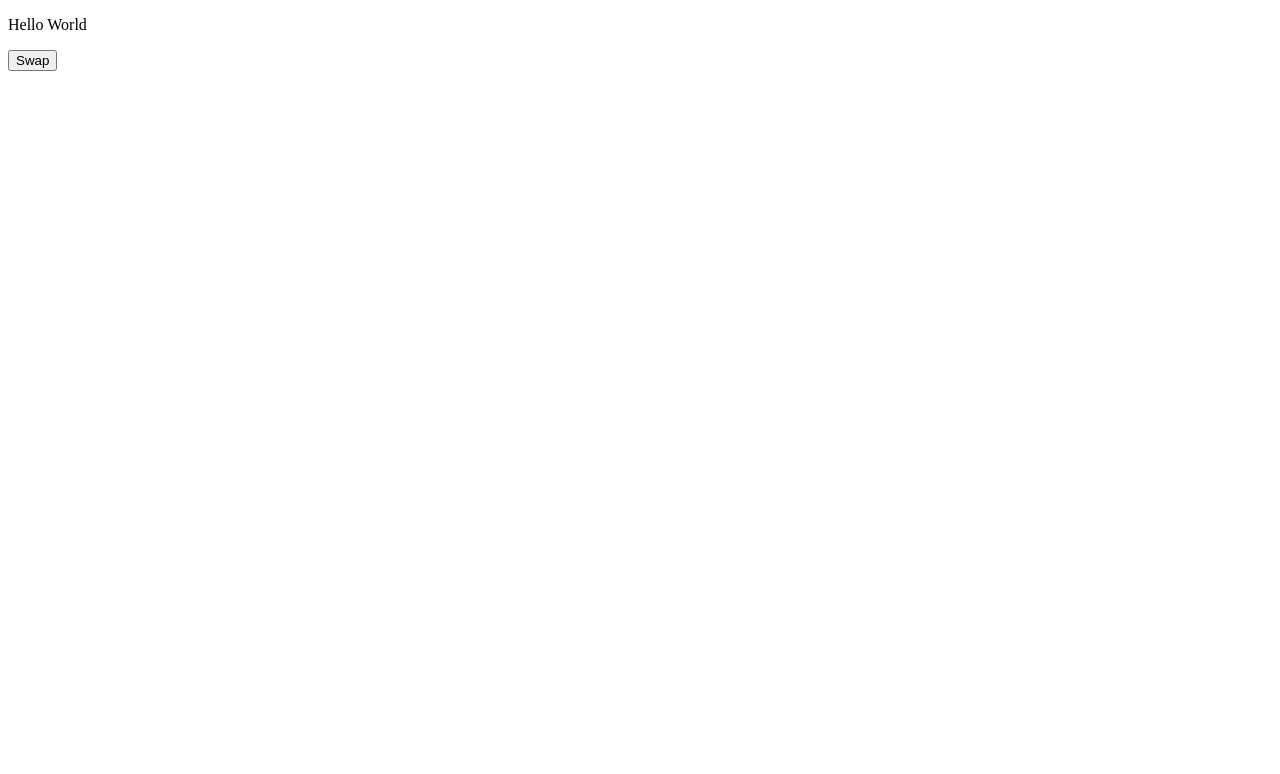
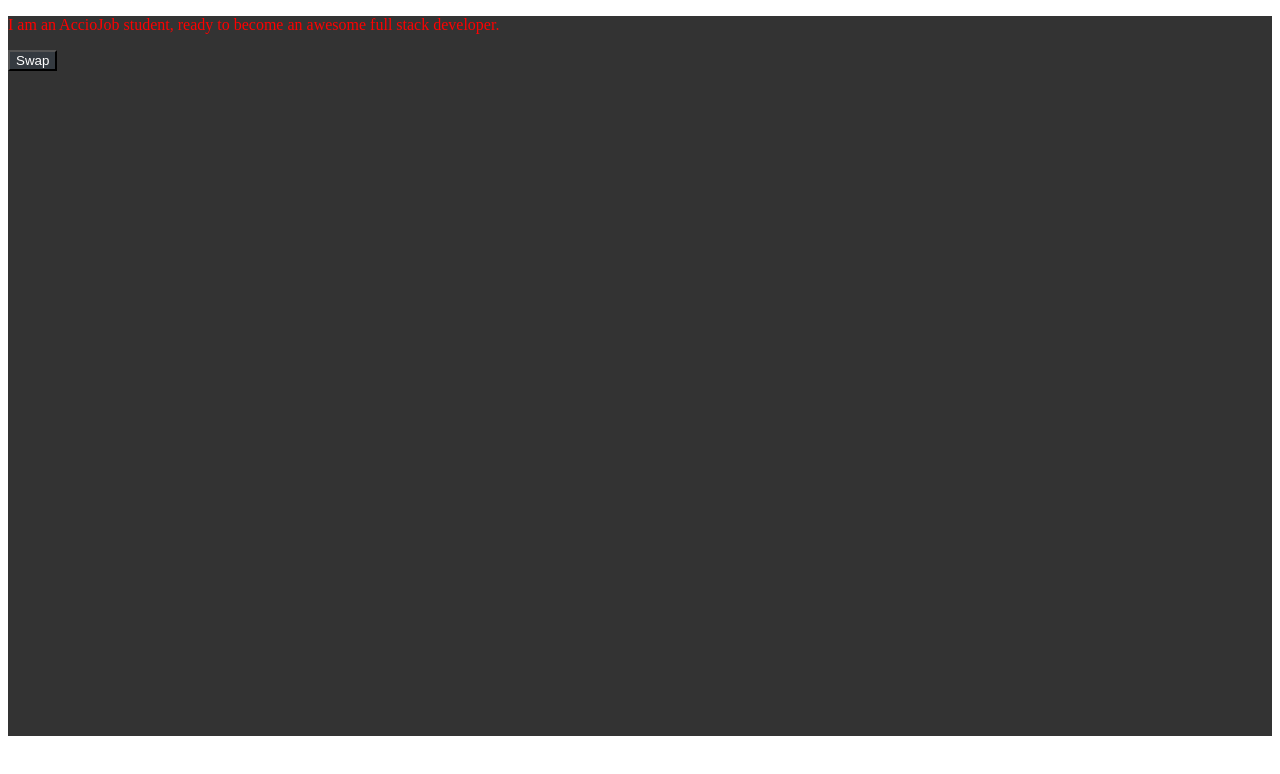
Before and after one commit to acciojob/dark-theme-shivani-5548, a website: page main.html in a window 1280 px wide. Both pictures are taken after a click on the button "Swap". Drawn offline with Linux system fonts and the light colour scheme.

Commit message:
created a submission

```diff
--- a/main.html
+++ b/main.html
@@ -7,13 +7,13 @@
     <link rel="stylesheet" href="styles.css">
   </head>
   <body>
-    <main>
+    <main id="app" class="day">
       <!-- html markup here -->
       <p id="ptag">
-        Hello World
+        I am an AccioJob student, ready to become an awesome full stack developer.
       </p>
-      <button>Swap</button>
-    </main>
+      <button id="swap" onclick="swapTheme()" class="button_day">Swap</button>
+	</main>
     <script src="./script.js"></script>
   </body>
 </html>
--- a/script.js
+++ b/script.js
@@ -1 +1,18 @@
 //your code here
+
+function swapTheme() {
+    var app = document.getElementById('app');
+    var swapButton = document.getElementById('swap');
+
+    if (app.classList.contains('day')) {
+        app.classList.remove('day');
+        app.classList.add('night');
+        swapButton.classList.remove('button_day');
+        swapButton.classList.add('button_night');
+    } else {
+        app.classList.remove('night');
+        app.classList.add('day');
+        swapButton.classList.remove('button_night');
+        swapButton.classList.add('button_day');
+    }
+}
--- a/styles.css
+++ b/styles.css
@@ -14,3 +14,24 @@
   background-color:blue;
   color:white;
 }
+#ptag{
+color:red;
+}
+.day {
+        background-color: #ffffff;
+        color: #000000;
+    }
+
+    .night {
+        background-color: #333333;
+        color: #ffffff;
+    }
+
+    .button_day {
+        background-color: #007bff;
+        color: #ffffff;
+    }
+
+    .button_night {
+        background-color: #343a40;
+        color: #ffffff;
```
